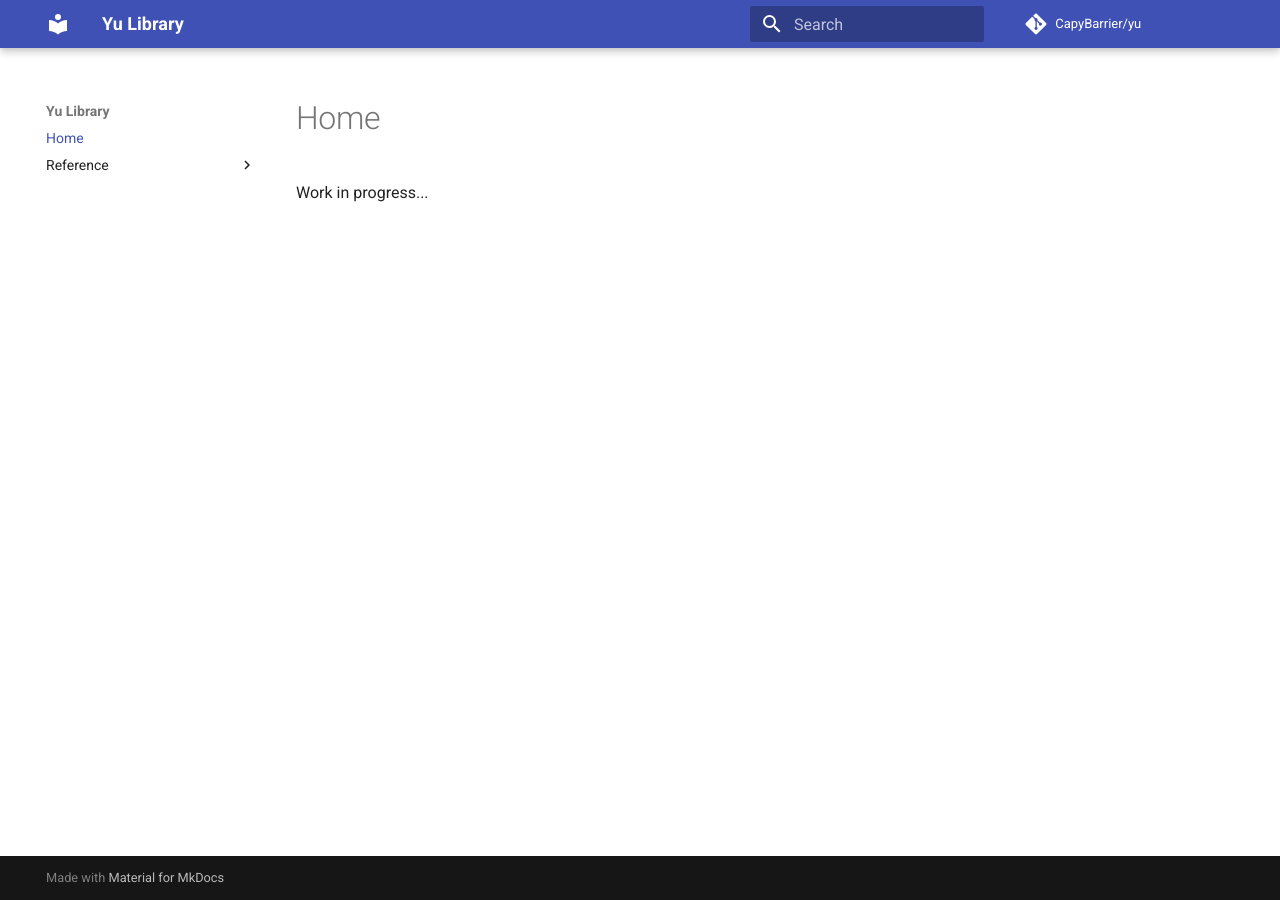
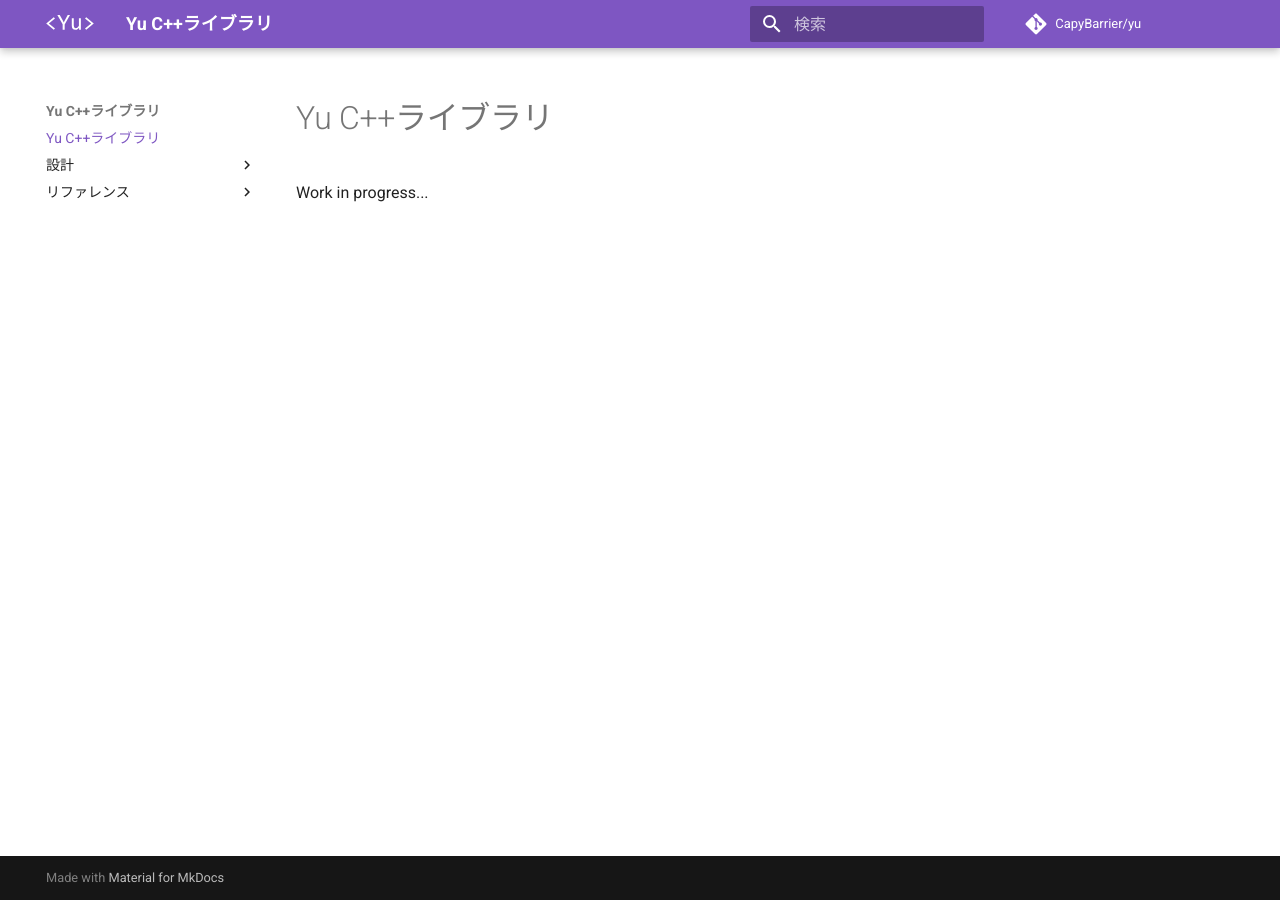
Before and after one commit to CapyBarrier/yu, an MkDocs documentation site: the page built from docs/docs/index.md, in a window 1280 px wide. Built offline with MkDocs 1.6.1 and Material for MkDocs 9.7.7, drawn with Linux system fonts in a browser that asks for light colours; comment, search, counter and statistics services are not loaded.

Commit message:
ドキュメントの基盤を整理

```diff
--- /dev/null
+++ b/docs/docs/design/index.md
@@ -0,0 +1 @@
+# 設計
--- a/docs/docs/index.md
+++ b/docs/docs/index.md
@@ -1 +1,3 @@
+# Yu C++ライブラリ
+
 Work in progress...
--- /dev/null
+++ b/docs/docs/reference/index.md
@@ -0,0 +1 @@
+# リファレンス
--- a/docs/mkdocs.yml
+++ b/docs/mkdocs.yml
@@ -1,9 +1,21 @@
-site_name: Yu Library
+site_name: Yu C++ライブラリ
 site_url: https://CapyBarrier.github.io/yu/
 site_dir: ../build/docs/site
 
 repo_url: https://github.com/CapyBarrier/yu
 repo_name: CapyBarrier/yu
 
+plugins:
+  - search
+  - awesome-pages
+
 theme:
   name: material
+  language: ja
+  logo: assets/images/logo.svg
+  favicon: assets/images/favicon.svg
+  palette:
+    primary: deep-purple
+    accent: blue
+  features:
+    - navigation.indexes
```
Also changed, not shown: docs/docs/design/naming-rule.md (added, +1 -0 lines), docs/docs/reference/tuples/index.md (added, +1 -0 lines), docs/docs/assets/images/favicon.svg (added), docs/docs/assets/images/logo.svg (added), docs/docs/design/.pages (added), docs/docs/reference/.pages (added), docs/docs/reference/tuples.md (deleted), docs/docs/reference/tuples/.pages (added).
